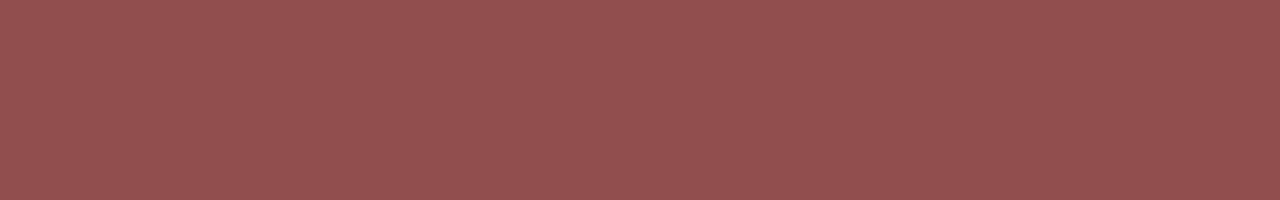
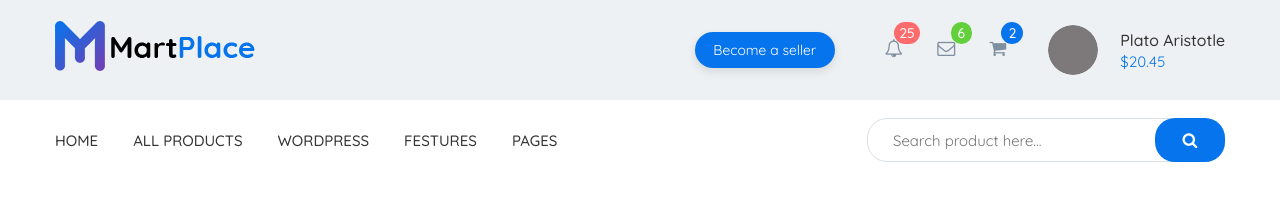
Before and after one commit to AnikinE/MartPlace, a website: page app/index.html in a window 1280 px wide. Drawn offline with nearby package versions, Linux system fonts and the light colour scheme; files that its build step writes are made by us from their sources.

Commit message:
made header

```diff
--- a/app/index.html
+++ b/app/index.html
@@ -1,5 +1,6 @@
 <!DOCTYPE html>
 <html lang="en">
+
 <head>
   <meta charset="UTF-8">
   <meta name="viewport" content="width=device-width, initial-scale=1.0">
@@ -7,12 +8,67 @@
   <link rel="stylesheet" href="css/libs.min.css">
   <link rel="stylesheet" href="css/style.min.css">
 </head>
+
 <body>
-  <div class="box"></div>
+  <div class="wrapper">
+    <div class="content">
+
+      <header class="header">
+        <div class="header__top">
+          <div class="container">
+            <div class="header__top-inner">
+              <div class="header__logo">
+                <a href="#">
+                  <img src="images/logo.png" alt="">
+                </a>
+              </div>
+              <button class="header__action-button">Become a seller</button>
+              <div class="header__notifications-bar">
+                <a class="icon-bell-o" href="#"><span>25</span></a>
+                <a class="icon-envelope-o" href="#"><span>6</span></a>
+                <a class="icon-shopping-cart" href="#"><span>2</span></a>
+              </div>
+              <div class="header__user-bar">
+                <a href="#"><img src="images/user.jpg" alt="">Plato Aristotle <span>$20.45</span></a>
+              </div>
+            </div>
+          </div>
+        </div>
+        <div class="header__menu">
+          <div class="container">
+            <div class="header__menu-inner">
+              <nav class="menu">
+                <ul class="menu__list">
+                  <li><a href="#">Home</a></li>
+                  <li><a href="#">All Products</a></li>
+                  <li><a href="#">WordPress</a></li>
+                  <li><a href="#">Festures</a></li>
+                  <li><a href="#">Pages</a></li>
+                </ul>
+              </nav>
+              <div class="header__menu-search">
+                <form action="">
+                  <input type="text" placeholder="Search product here...">
+                  <button class="icon-search" type="submit"></button>
+                </form>
+              </div>
+            </div>
+          </div>
+        </div>
+      </header>
+
+
+    </div>
+    <footer class="footer">
+
+    </footer>
+
+  </div>
 
 
   <script src="https://ajax.googleapis.com/ajax/libs/jquery/3.5.1/jquery.min.js"></script>
   <script src="js/libs.min.js"></script>
   <script src="js/main.min.js"></script>
 </body>
+
 </html>
--- /dev/null
+++ b/app/scss/_fonts.scss
@@ -0,0 +1,230 @@
+@font-face {
+  font-family: "Quicksand-Light";
+  src: url("../fonts/Quicksand-Light.woff") format("woff"), /* Modern Browsers */
+    url("../fonts/Quicksand-Light.woff2") format("woff2"); /* Modern Browsers */
+  font-weight: normal;
+  font-style: normal;
+}
+
+@font-face {
+  font-family: "Quicksand-Regular";
+  src: url("../fonts/Quicksand-Regular.woff") format("woff"), /* Modern Browsers */
+    url("../fonts/Quicksand-Regular.woff2") format("woff2"); /* Modern Browsers */
+  font-weight: normal;
+  font-style: normal;
+}
+
+@font-face {
+  font-family: "Quicksand-Medium";
+  src: url("../fonts/Quicksand-Medium.woff") format("woff"), /* Modern Browsers */
+    url("../fonts/Quicksand-Medium.woff2") format("woff2"); /* Modern Browsers */
+  font-weight: normal;
+  font-style: normal;
+}
+
+@font-face {
+  font-family: "Quicksand-Bold";
+  src: url("../fonts/Quicksand-Bold.woff") format("woff"), /* Modern Browsers */
+    url("../fonts/Quicksand-Bold.woff2") format("woff2"); /* Modern Browsers */
+  font-weight: normal;
+  font-style: normal;
+}
+
+@font-face {
+  font-family: 'icomoon';
+  src:  url('../fonts/icomoon.eot?4h3aao');
+  src:  url('../fonts/icomoon.eot?4h3aao#iefix') format('embedded-opentype'),
+    url('../fonts/icomoon.ttf?4h3aao') format('truetype'),
+    url('../fonts/icomoon.woff?4h3aao') format('woff'),
+    url('../fonts/icomoon.svg?4h3aao#icomoon') format('svg');
+  font-weight: normal;
+  font-style: normal;
+  font-display: block;
+}
+
+[class^="icon-"], [class*=" icon-"] {
+  /* use !important to prevent issues with browser extensions that change fonts */
+  font-family: 'icomoon' !important;
+  speak: none;
+  font-style: normal;
+  font-weight: normal;
+  font-variant: normal;
+  text-transform: none;
+  line-height: 1;
+
+  /* Better Font Rendering =========== */
+  -webkit-font-smoothing: antialiased;
+  -moz-osx-font-smoothing: grayscale;
+}
+
+.icon-search:before {
+  content: "\f002";
+}
+.icon-envelope-o:before {
+  content: "\f003";
+}
+.icon-user:before {
+  content: "\f007";
+}
+.icon-th-large:before {
+  content: "\f009";
+}
+.icon-th-list:before {
+  content: "\f00b";
+}
+.icon-close:before {
+  content: "\f00d";
+}
+.icon-remove:before {
+  content: "\f00d";
+}
+.icon-times:before {
+  content: "\f00d";
+}
+.icon-lock:before {
+  content: "\f023";
+}
+.icon-map-marker:before {
+  content: "\f041";
+}
+.icon-edit:before {
+  content: "\f044";
+}
+.icon-pencil-square-o:before {
+  content: "\f044";
+}
+.icon-eye:before {
+  content: "\f06e";
+}
+.icon-shopping-cart:before {
+  content: "\f07a";
+}
+.icon-heart-o:before {
+  content: "\f08a";
+}
+.icon-phone:before {
+  content: "\f095";
+}
+.icon-twitter:before {
+  content: "\f099";
+}
+.icon-facebook:before {
+  content: "\f09a";
+}
+.icon-facebook-f:before {
+  content: "\f09a";
+}
+.icon-bell-o:before {
+  content: "\f0a2";
+}
+.icon-briefcase:before {
+  content: "\f0b1";
+}
+.icon-group:before {
+  content: "\f0c0";
+}
+.icon-users:before {
+  content: "\f0c0";
+}
+.icon-money:before {
+  content: "\f0d6";
+}
+.icon-caret-down:before {
+  content: "\f0d7";
+}
+.icon-sort:before {
+  content: "\f0dc";
+}
+.icon-unsorted:before {
+  content: "\f0dc";
+}
+.icon-linkedin:before {
+  content: "\f0e1";
+}
+.icon-comment-o:before {
+  content: "\f0e5";
+}
+.icon-comments-o:before {
+  content: "\f0e6";
+}
+.icon-bolt:before {
+  content: "\f0e7";
+}
+.icon-flash:before {
+  content: "\f0e7";
+}
+.icon-angle-left:before {
+  content: "\f104";
+}
+.icon-angle-right:before {
+  content: "\f105";
+}
+.icon-angle-down:before {
+  content: "\f107";
+}
+.icon-mail-reply:before {
+  content: "\f112";
+}
+.icon-reply:before {
+  content: "\f112";
+}
+.icon-smile-o:before {
+  content: "\f118";
+}
+.icon-meh-o:before {
+  content: "\f11a";
+}
+.icon-location-arrow:before {
+  content: "\f124";
+}
+.icon-cny:before {
+  content: "\f157";
+}
+.icon-jpy:before {
+  content: "\f157";
+}
+.icon-rmb:before {
+  content: "\f157";
+}
+.icon-yen:before {
+  content: "\f157";
+}
+.icon-sort-amount-asc:before {
+  content: "\f160";
+}
+.icon-sort-amount-desc:before {
+  content: "\f161";
+}
+.icon-dribbble:before {
+  content: "\f17d";
+}
+.icon-foursquare:before {
+  content: "\f180";
+}
+.icon-pagelines:before {
+  content: "\f18c";
+}
+.icon-google:before {
+  content: "\f1a0";
+}
+.icon-pinterest-p:before {
+  content: "\f231";
+}
+.icon-volume-control-phone:before {
+  content: "\f2a0";
+}
+.icon-alarm:before {
+  content: "\e950";
+}
+.icon-magic-wand:before {
+  content: "\e997";
+}
+.icon-stats-bars2:before {
+  content: "\e99d";
+}
+.icon-cloud-download:before {
+  content: "\e9c2";
+}
+.icon-loop2:before {
+  content: "\ea2e";
+}
--- /dev/null
+++ b/app/scss/_global.scss
@@ -0,0 +1,64 @@
+html{
+  box-sizing: border-box;
+}
+*,
+*::before,
+*::after{
+  box-sizing: inherit;
+}
+html, body, div, span, object, iframe,
+h1, h2, h3, h4, h5, h6, p, blockquote, pre,
+abbr, address, cite, code,
+del, dfn, em, img, ins, kbd, q, samp,
+small, strong, sub, sup, var,
+b, i,
+dl, dt, dd, ol, ul, li,
+fieldset, form, label, legend,
+table, caption, tbody, tfoot, thead, tr, th, td,
+article, aside, canvas, details, figcaption, figure,
+footer, header, hgroup, menu, nav, section, summary,
+time, mark, audio, video {
+    margin:0;
+    padding:0;
+    border:0;
+    outline:0;
+    font-size:100%;
+    vertical-align:baseline;
+}
+body{
+  font-family: "Quicksand-Regular";
+  font-size: 16px;
+  line-height: 30px;
+  color: $text;
+}
+a{
+  display: inline-block;
+  text-decoration: none;
+}
+ul,
+li{
+  margin: 0;
+  padding: 0;
+  list-style: none;
+}
+button{
+  border: none;
+  outline: none;
+  cursor: pointer;
+}
+.wrapper {
+	display: flex;
+	flex-direction: column;
+	min-height: 100%;
+}
+.content {
+	flex: 1 0 auto;
+}
+.footer {
+	flex: 0 0 auto;
+}
+.container{
+  max-width: 1200px;
+  margin: 0 auto;
+  padding: 0 15px;
+}
--- /dev/null
+++ b/app/scss/_vars.scss
@@ -0,0 +1,20 @@
+$grey: #eff1f5;
+$blue: #0674ec;
+$dark: #262b30;
+$text: #555555;
+
+
+
+
+
+@mixin q300 {
+  font-family: "Quicksand-Light";
+}
+
+@mixin q500 {
+  font-family: "Quicksand-Medium";
+}
+
+@mixin q700 {
+  font-family: "Quicksand-Bold";
+}
--- a/app/scss/style.scss
+++ b/app/scss/style.scss
@@ -1,11 +1,134 @@
-html{
-  box-sizing: border-box;
+@import 'vars';
+@import 'global';
+@import 'fonts';
+
+
+.header__top{
+  background-color: #eef1f3;
+  &-inner{
+    display: flex;
+    justify-content: space-between;
+    height: 100px;
+    align-items: center;
+    button{
+      margin-left: auto;
+      color: #fff;
+      background-color: $blue;
+      box-shadow: 0px 4px 10px 0px rgba(0, 0, 0, 0.1);
+      border: none;
+      font-size: 14px;
+      width: 140px;
+      height: 36px;
+      border-radius: 20px;
+      &:active{
+        box-shadow: inset 0px 4px 10px 0px rgba(0, 0, 0, 0.1);
+        color: #cedfff;
+      }
+    }
+  }
 }
-*,
-*::before,
-*::after{
-  box-sizing: inherit;
+.header__notifications-bar{
+  margin-left: 35px;
+  margin-right: 27px;
+  a{
+    font-size: 18px;
+    color: #7e8fa1;
+    margin: 0 15px;
+    position: relative;
+    span{
+      position: absolute;
+      font-size: 14px;
+      color: #fff;
+      top: -17px;
+      right: -17px;
+      border-radius: 12px;
+      padding: 4px 7px;
+      @include q500;
+      display: flex;
+      align-items: center;
+    }
+  }
+  .icon-bell-o{
+    span{
+      background-color: #ff6a6c;
+      padding: 4px 5px;
+    }
+  }
+  .icon-envelope-o{
+    span{
+      background-color: #62d03b;
+    }
+  }
+  .icon-shopping-cart{
+    span{
+      background-color: $blue;
+    }
+  }
 }
-body{
-  background-color: rgba(134, 60, 60, 0.904);
+.header__user-bar{
+  max-width: 180px;
+  img{
+    border-radius: 50%;
+    float: left;
+    margin-right: 22px;
+  }
+  a{
+    color: #333;
+    @include q500;
+    position: relative;
+    span{
+      position: absolute;
+      color: $blue;
+      font-family: "Quicksand-Regular";
+      font-size: 15px;
+      left: 72px;
+      top: 22px;
+    }
+  }
 }
+.header__menu-inner{
+  display: flex;
+  justify-content: space-between;
+  align-items: center;
+  background-color: #fff;
+  height: 80px;
+  .menu__list{
+    display: flex;
+    align-items: center;
+    li + li{
+      margin-left: 35px;
+    }
+    a{
+      font-size: 15px;
+      color: #333;
+      @include q500;
+      text-transform: uppercase;
+    }
+  }
+  .header__menu-search{
+    form{
+      position: relative;
+      input{
+        width: 358px;
+        height: 44px;
+        border: 1px solid #d9dfe5;
+        color: #898f96;
+        padding: 0 80px 0 25px;
+        border-radius: 20px;
+        outline: none;
+        &::placeholder{
+          font-size: 15px;
+        }
+      }
+      button{
+        position: absolute;
+        right: 0;
+        width: 70px;
+        height: 44px;
+        border-radius: 20px;
+        background-color: $blue;
+        color: #fff;
+      }
+    }
+  }
+}
--- a/gulpfile.js
+++ b/gulpfile.js
@@ -8,7 +8,7 @@ let gulp = require('gulp'),
     cssmin = require('gulp-cssmin');
 
 gulp.task('sass', function(){
-  return gulp.src('app/scss/style.scss')
+  return gulp.src('app/scss/**/*.scss')
     .pipe(sass({outputStyle: 'compressed'}))
     .pipe(rename({suffix: '.min'}))
     .pipe(autoprefixer({
@@ -58,7 +58,7 @@ gulp.task('browser-sync', function() {
 });
 
 gulp.task('watch', function(){
-  gulp.watch('app/scss/style.scss', gulp.parallel('sass'))
+  gulp.watch('app/scss/**/*.scss', gulp.parallel('sass'))
   gulp.watch('app/*.html', gulp.parallel('html'))
   gulp.watch('app/js/*.js', gulp.parallel('js'))
 });
```
Also changed, not shown: app/fonts/Quicksand-Bold.woff (added), app/fonts/Quicksand-Bold.woff2 (added), app/fonts/Quicksand-Light.woff (added), app/fonts/Quicksand-Light.woff2 (added), app/fonts/Quicksand-Medium.woff (added), app/fonts/Quicksand-Medium.woff2 (added), app/fonts/Quicksand-Regular.woff (added), app/fonts/Quicksand-Regular.woff2 (added), app/fonts/icomoon.ttf (added), app/fonts/icomoon.woff (added), app/images/logo.png (added), app/images/user.jpg (added), 2 other files.
